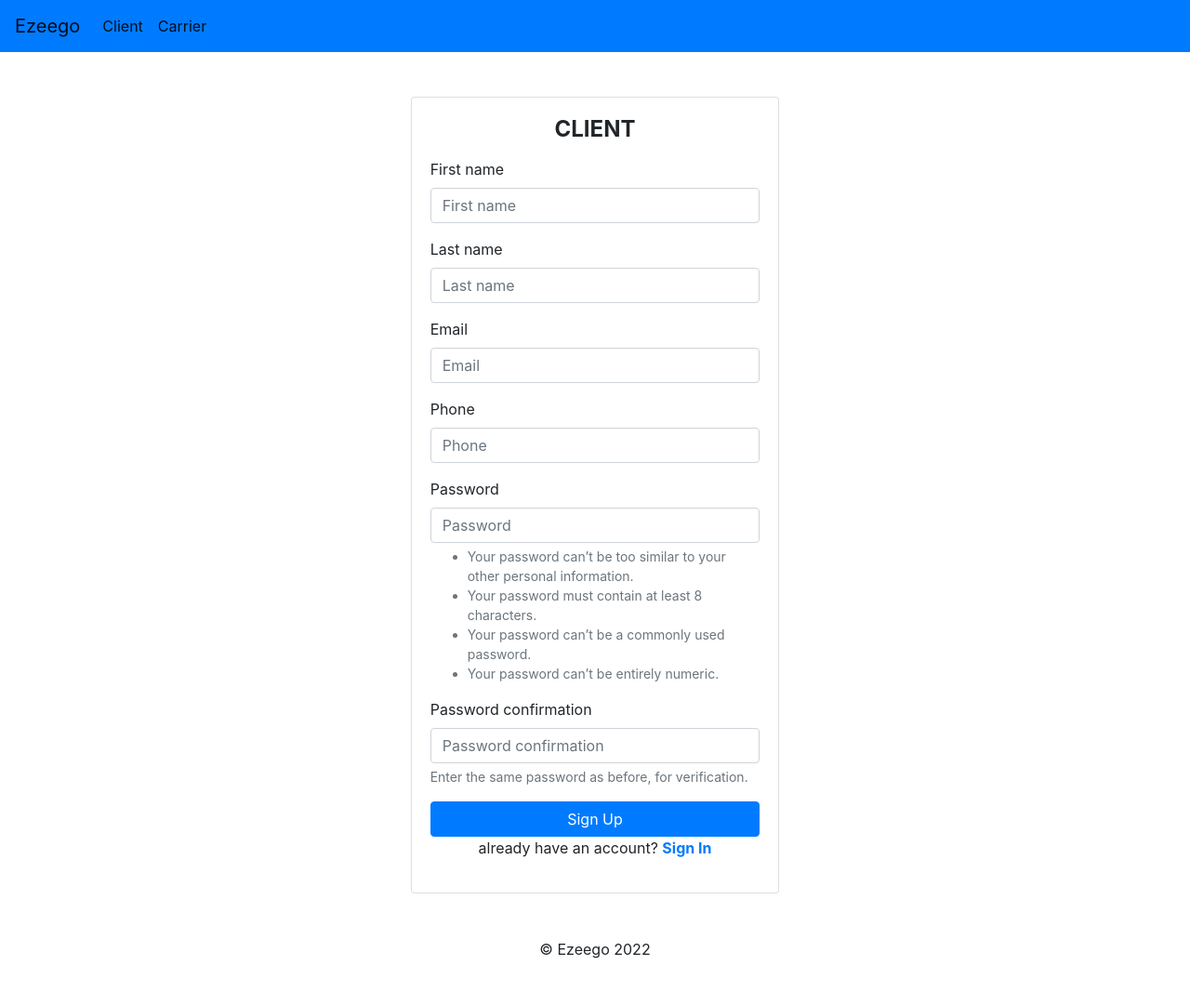
After one commit to kippbrian/ezeego_app, a Django app: page /sign-up/ in a window 1280 px wide. The commit adds this page. Shown: the whole page at 93% size. Run offline with Django 3.2, Linux system fonts and the light colour scheme; parts of the project's set-up code (start-up, migrations or seed data) failed here and were passed over; some libraries are stand-ins or nearby versions.

Commit message:
commit auth

```diff
--- /dev/null
+++ b/core/forms.py
@@ -0,0 +1,22 @@
+from dataclasses import fields
+from socket import fromshare
+from django import forms
+from django.contrib.auth.forms import UserCreationForm
+from django.contrib.auth.models import User
+from django.core.exceptions import ValidationError
+
+class SignUpForm(UserCreationForm):
+    first_name=forms.CharField(max_length='50')
+    last_name=forms.CharField(max_length='50')
+    email=forms.EmailField(max_length='100')
+    phone=forms.CharField(max_length='20')
+
+    class Meta:
+        model=User
+        fields=('first_name','last_name','email','phone','password1','password2')
+
+    def clean_email(self):
+        email=self.cleaned_data['email'].lower()
+        if User.objects.filter(email=email):
+            raise ValidationError('This email address already exists')
+        return email
--- a/core/templates/base.html
+++ b/core/templates/base.html
@@ -15,8 +15,10 @@
 
   </head>
   <body>
-    <nav class="navbar navbar-expand-lg navbar-light bg-primary">
+    <nav class="navbar {% if not request.user.is_authenticated %} navbar-expand-lg {% endif %} navbar-light bg-primary">
+
       <a class="navbar-brand" href="/">Ezeego</a>
+      {%if not request.user.is_authenticated%}
       <button
         class="navbar-toggler"
         type="button"
@@ -30,14 +32,25 @@
       </button>
       <div class="collapse navbar-collapse" id="navbarSupportedContent">
         <ul class="navbar-nav me-auto mb-2 mb-lg-0">
-          <li class="nav-item">
-            <a class="nav-link active" aria-current="page" href="#">Client</a>
+          <li class="nav-item {% if request.GET.next != '/carrier/' %} active {% endif %}">
+            <a class="nav-link active" aria-current="page" href="/sign-in/?next=/client/">Client</a>
           </li>
-          <li class="nav-item">
-            <a class="nav-link" href="#">Carrier</a>
+          <li class="nav-item {% if request.GET.next == '/carrier/' %} active {% endif %}">
+            <a class="nav-link active" aria-current="page" href="/sign-in/?next=/carrier/">Carrier</a>
           </li>
         </ul>
       </div>
+      {%else%}
+
+
+        <form class='form-inline'>
+          <span class='mr-4'>{{request.user.get_full_name|title}}</span>
+          <a href ='/sign-out' class='btn btn-outline-dark'>Sign Out</a>
+
+      </form>
+
+
+    {%endif%}
     </nav>
 
     {%block content%}{% endblock %}
--- /dev/null
+++ b/core/templates/sign-up.html
@@ -0,0 +1,33 @@
+{% extends 'base.html' %}
+{%load bootstrap4%}
+{%block content%}
+<div class='container-fluid mt-5'>
+    <div class='row justify-content-center'>
+        <div class='col-lg-4'>
+            <div class='card'>
+                <div class='card-body'>
+                    <h4 class='text-center text-uppercase mb-3'>
+                        <b>{% if request.get.next != '/carrier/' %}
+                            Client
+                            {%else%}
+                            Carrier
+                            {%endif%}
+                        </b>
+                    </h4>
+
+                    <form method='POST'>
+                        {% csrf_token %}
+                        {%bootstrap_form form%}
+
+                        <button type='submit' class='btn btn-primary btn-block'>Sign Up</button>
+                        <p class='text-center' mt-3>
+                            already have an account?<a href='/sign-in/'next={{request.GET.next}}>       <b>Sign In</b></a>
+                        </p>
+                    </form>
+                </div>
+            </div>
+        </div>
+    </div>
+</div>
+
+{% endblock %}
--- a/core/views.py
+++ b/core/views.py
@@ -1,12 +1,35 @@
-from django.shortcuts import render
+from django.shortcuts import render,redirect
+from django.contrib.auth.decorators import login_required
+from django.contrib.auth import login
+from . import forms
 
 # Create your views here.
 def home(request):
     return render(request,'home.html')
 
-
+@login_required
 def carrier_page(request):
     return render(request,'home.html')
 
+
+
+@login_required
 def client_page(request):
     return render(request,'home.html')
+
+def sign_up(request):
+    form=forms.SignUpForm()
+
+    if request.method=='POST':
+        form=forms.SignUpForm(request.POST)
+        if form.is_valid():
+            email=form.cleaned_data.get('email').lower()
+
+            user=form.save(commit=False)
+            user.username=email
+            user.save()
+
+            login(request,user)
+            return redirect('/')
+
+    return render(request,'sign-up.html',{'form':form})
--- a/ezeego_app/settings.py
+++ b/ezeego_app/settings.py
@@ -109,3 +109,6 @@ USE_TZ = True
 # https://docs.djangoproject.com/en/3.1/howto/static-files/
 
 STATIC_URL = '/static/'
+
+LOGIN_URL='/sign-in/'
+LOGIN_REDIRECT_URL='/'
--- a/ezeego_app/urls.py
+++ b/ezeego_app/urls.py
@@ -2,10 +2,16 @@
 from django.contrib import admin
 from django.urls import path
 from core import views
+from django.contrib.auth import views as auth_views
 
 urlpatterns = [
     path('admin/', admin.site.urls),
     path('', views.home),
+    path('sign-in/',auth_views.LoginView.as_view(template_name='sign-in.html')),
+    path('sign-out/',auth_views.LogoutView.as_view(next_page='/')),
+    path('sign-up/',views.sign_up),
+
+
     path('carrier/', views.carrier_page),
     path('client/', views.client_page),
 ]
```
Also changed, not shown: core/templates/sign-in.html (added, +35 -0 lines), db.sqlite3, 2 other files.
